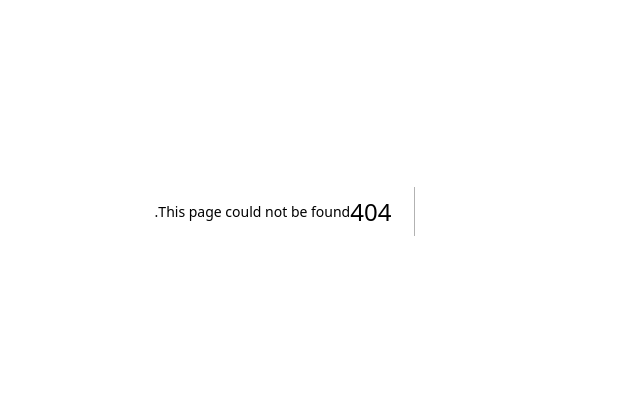
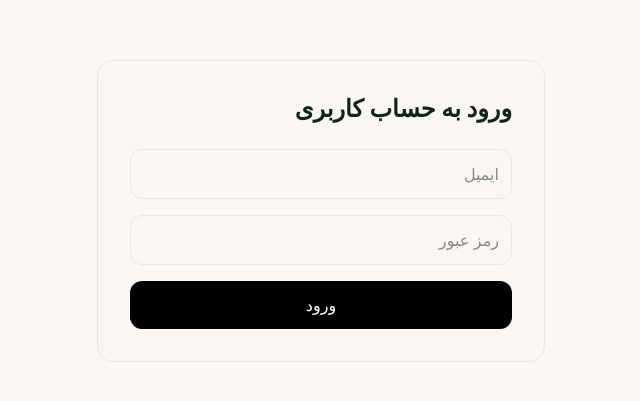
Before and after one commit to Milad20-ebrahimi/Cafe-matcha, a Next.js app: page /login in a window 1280 px wide. Before the commit this address had no page. Shown: the part 189-590 px from the top of the page, without its empty margins (387-1027 px from the left). Built offline with nearby package versions, Linux system fonts and the light colour scheme.

Commit message:
feat: implement authentication module with next-auth credentials

```diff
--- a/package.json
+++ b/package.json
@@ -20,6 +20,7 @@
     "lucide-react": "^1.25.0",
     "nanoid": "^6.0.0",
     "next": "16.2.6",
+    "next-auth": "^5.0.0-beta.32",
     "pg": "8.20.0",
     "react": "19.2.6",
     "react-dom": "19.2.6",
--- /dev/null
+++ b/src/app/(auth)/login/page.tsx
@@ -0,0 +1,47 @@
+import { LoginForm } from "@/components/auth/LoginForm";
+
+
+export default function LoginPage() {
+
+  return (
+
+    <div
+      className="
+        flex
+        min-h-screen
+        items-center
+        justify-center
+      "
+    >
+
+      <div
+        className="
+          w-full
+          max-w-md
+          rounded-2xl
+          border
+          p-8
+        "
+      >
+
+        <h1
+          className="
+            mb-6
+            text-2xl
+            font-bold
+          "
+        >
+          ورود به حساب کاربری
+        </h1>
+
+
+        <LoginForm />
+
+
+      </div>
+
+    </div>
+
+  );
+
+}
--- /dev/null
+++ b/src/app/api/auth/[...nextauth]/route.ts
@@ -0,0 +1,6 @@
+import { handlers } from "@/auth";
+
+export const {
+  GET,
+  POST,
+} = handlers;
--- /dev/null
+++ b/src/auth.ts
@@ -0,0 +1,99 @@
+import NextAuth from "next-auth";
+import Credentials from "next-auth/providers/credentials";
+import { db } from "@/db";
+import { users } from "@/db/schema";
+import { eq } from "drizzle-orm";
+import { comparePassword } from "@/lib/auth/password";
+export const {
+  handlers,
+  signIn,
+  signOut,
+  auth,
+} = NextAuth({
+
+  providers: [
+    Credentials({
+      name: "credentials",
+
+      credentials: {
+        email: {},
+        password: {},
+      },
+
+   async authorize(credentials) {
+
+  if (
+    !credentials?.email ||
+    !credentials?.password
+  ) {
+    return null;
+  }
+
+
+  const email =
+    credentials.email as string;
+
+
+  const password =
+    credentials.password as string;
+
+
+
+  const result = await db
+    .select()
+    .from(users)
+    .where(eq(users.email, email))
+    .limit(1);
+
+
+
+  const user = result[0];
+
+
+  if (!user) {
+    return null;
+  }
+
+
+
+  if (!user.passwordHash) {
+    return null;
+  }
+
+
+
+  const isValid =
+    await comparePassword(
+      password,
+      user.passwordHash
+    );
+
+
+
+  if (!isValid) {
+    return null;
+  }
+
+
+
+  return {
+    id: user.id,
+    name: user.name,
+    email: user.email,
+  };
+
+}
+    }),
+  ],
+
+
+  pages: {
+    signIn: "/login",
+  },
+
+
+  session: {
+    strategy: "jwt",
+  },
+
+});
--- /dev/null
+++ b/src/components/auth/LoginForm.tsx
@@ -0,0 +1,86 @@
+"use client";
+
+import { useState } from "react";
+import { signIn } from "next-auth/react";
+
+
+export function LoginForm() {
+
+  const [email, setEmail] = useState("");
+  const [password, setPassword] = useState("");
+
+
+  async function handleSubmit(
+    e: React.FormEvent
+  ) {
+
+    e.preventDefault();
+
+
+    const result = await signIn(
+      "credentials",
+      {
+        email,
+        password,
+        redirect: false,
+      }
+    );
+
+
+    console.log(
+      "LOGIN RESULT:",
+      result
+    );
+
+  }
+
+
+
+  return (
+
+    <form
+      onSubmit={handleSubmit}
+      className="space-y-4"
+    >
+
+      <input
+        type="email"
+        placeholder="ایمیل"
+        value={email}
+        onChange={(e)=>
+          setEmail(e.target.value)
+        }
+        className="w-full rounded-xl border p-3"
+      />
+
+
+      <input
+        type="password"
+        placeholder="رمز عبور"
+        value={password}
+        onChange={(e)=>
+          setPassword(e.target.value)
+        }
+        className="w-full rounded-xl border p-3"
+      />
+
+
+      <button
+        type="submit"
+        className="
+          w-full
+          rounded-xl
+          bg-black
+          p-3
+          text-white
+        "
+      >
+        ورود
+      </button>
+
+
+    </form>
+
+  );
+
+}
```
Also changed, not shown: 1 other file (tests, documents, lock files or other folders).
